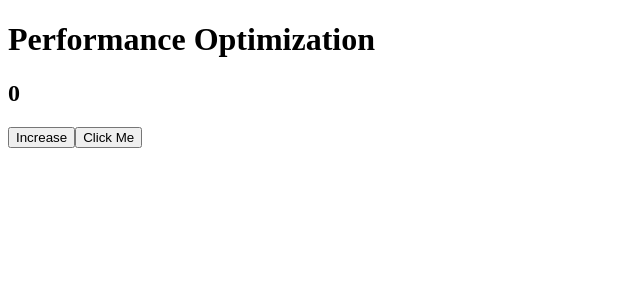
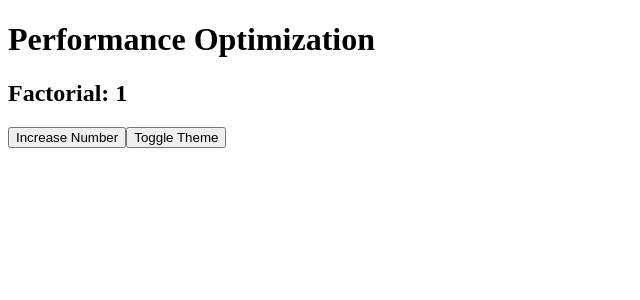
Before and after one commit to HaithamAbuDraz/react-learning-journey, a React (Vite) app: page / in a window 1280 px wide. Shown: the top 300 px of the page, without its empty margins (0-640 px from the left). Built offline with nearby package versions, Linux system fonts and the light colour scheme.

Commit message:
Replace Counter with ExpensiveCalculation in PerformanceOptimizationLesson

```diff
--- a/src/lessons/15-performance-optimization/PerformanceOptimizationLesson.jsx
+++ b/src/lessons/15-performance-optimization/PerformanceOptimizationLesson.jsx
@@ -1,11 +1,11 @@
-import Counter from './components/Counter';
+import ExpensiveCalculation from './components/ExpensiveCalculation';
 
 function PerformanceOptimizationLesson() {
   return (
     <div>
       <h1>Performance Optimization</h1>
 
-      <Counter />
+      <ExpensiveCalculation />
 
     </div>
   );
```
